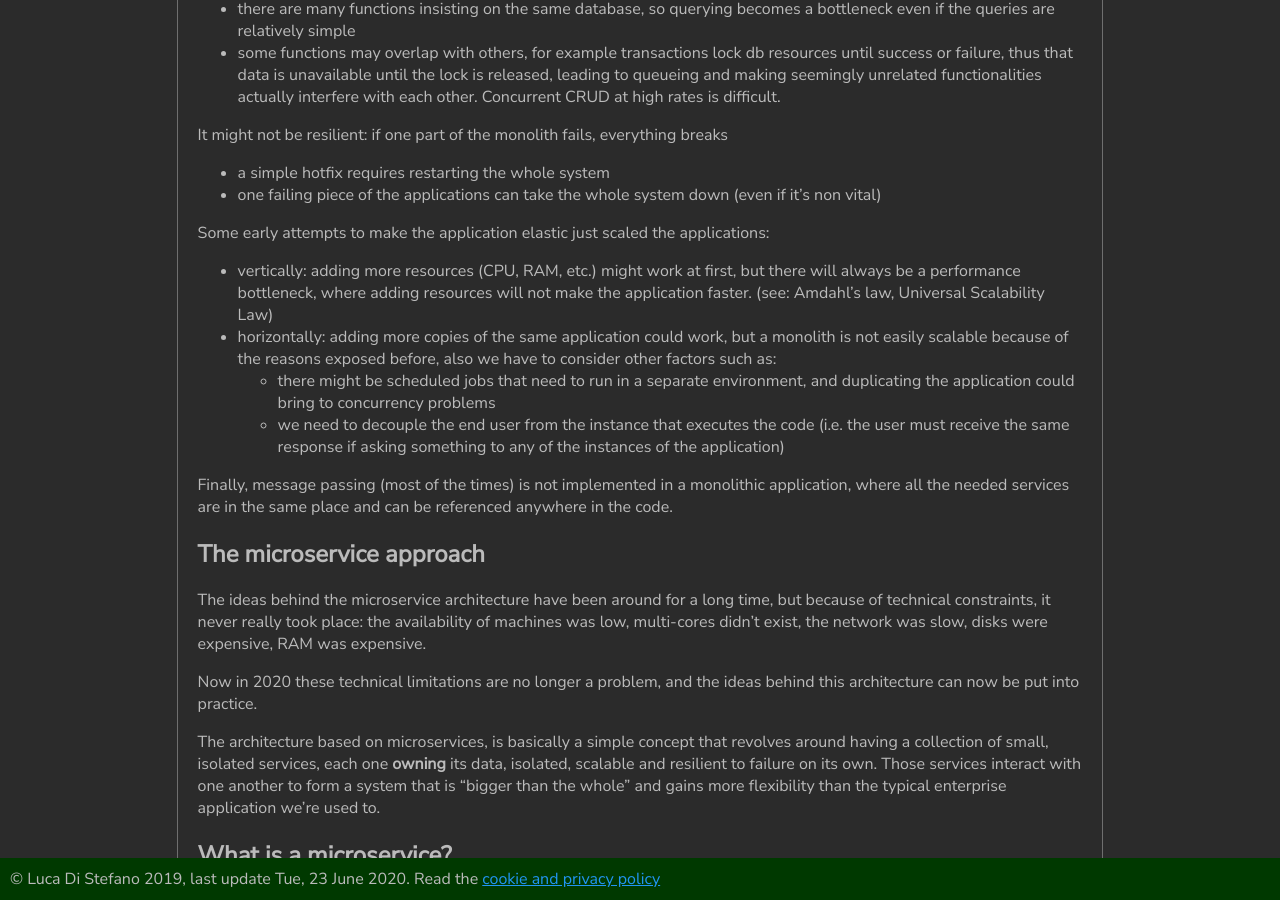
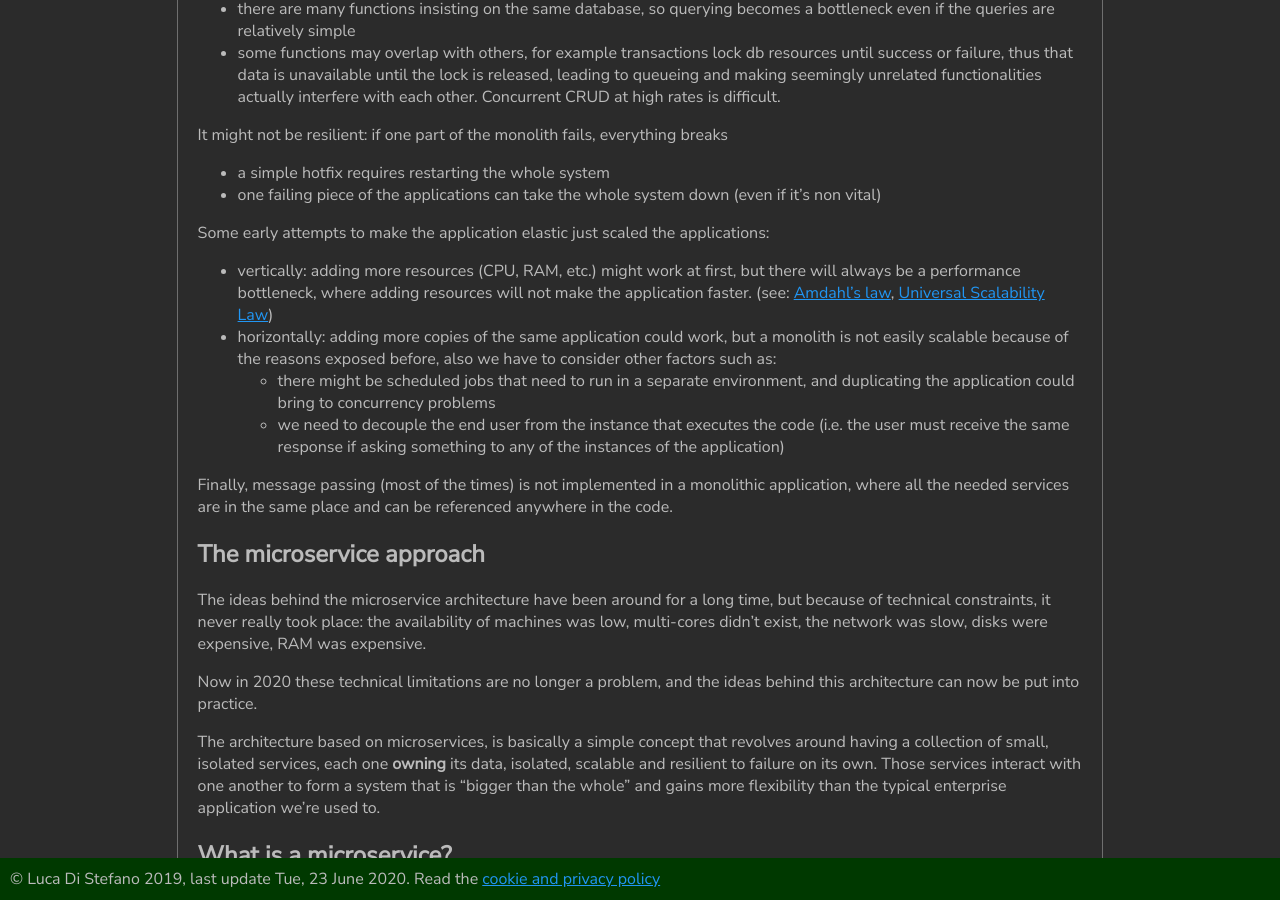
Before and after one commit to LukeDS-it/LukeDS-it.github.io, a Jekyll site: the page built from _posts/2020-06-23-reacting-to-change-microservices.md, in a window 1280 px wide and 900 px high, scrolled down 1195 px. Built offline with Jekyll 4.4.1, drawn with Linux system fonts in a browser that asks for light colours; part of the change alters nothing that is shown.

Commit message:
added links for computation laws

```diff
--- a/_posts/2020-06-23-reacting-to-change-microservices.md
+++ b/_posts/2020-06-23-reacting-to-change-microservices.md
@@ -70,7 +70,7 @@ It might not be resilient: if one part of the monolith fails, everything breaks
 Some early attempts to make the application elastic just scaled the applications:
 - vertically: adding more resources (CPU, RAM, etc.) might work at first, but there will always
   be a performance bottleneck, where adding resources will not make the application faster.
-  (see: Amdahl's law, Universal Scalability Law)
+  (see: [Amdahl's law] [3], [Universal Scalability Law] [4])
 - horizontally: adding more copies of the same application could work, but a monolith is not easily
   scalable because of the reasons exposed before, also we have to consider other factors such as:
   - there might be scheduled jobs that need to run in a separate environment, and duplicating the
@@ -172,3 +172,5 @@ And many more.
 
 [1]: https://reactivemanifesto.org
 [2]: https://www.lightbend.com/ebooks/reactive-microservices-architecture-design-principles-for-distributed-systems-oreilly
+[3]: https://en.wikipedia.org/wiki/Amdahl%27s_law
+[4]: https://wso2.com/blog/research/scalability-modeling-using-universal-scalability-law#:~:text=Universal%20Scalability%20Law%20(USL)%20is,system%20level%2C%20and%20hardware%20level.
```
